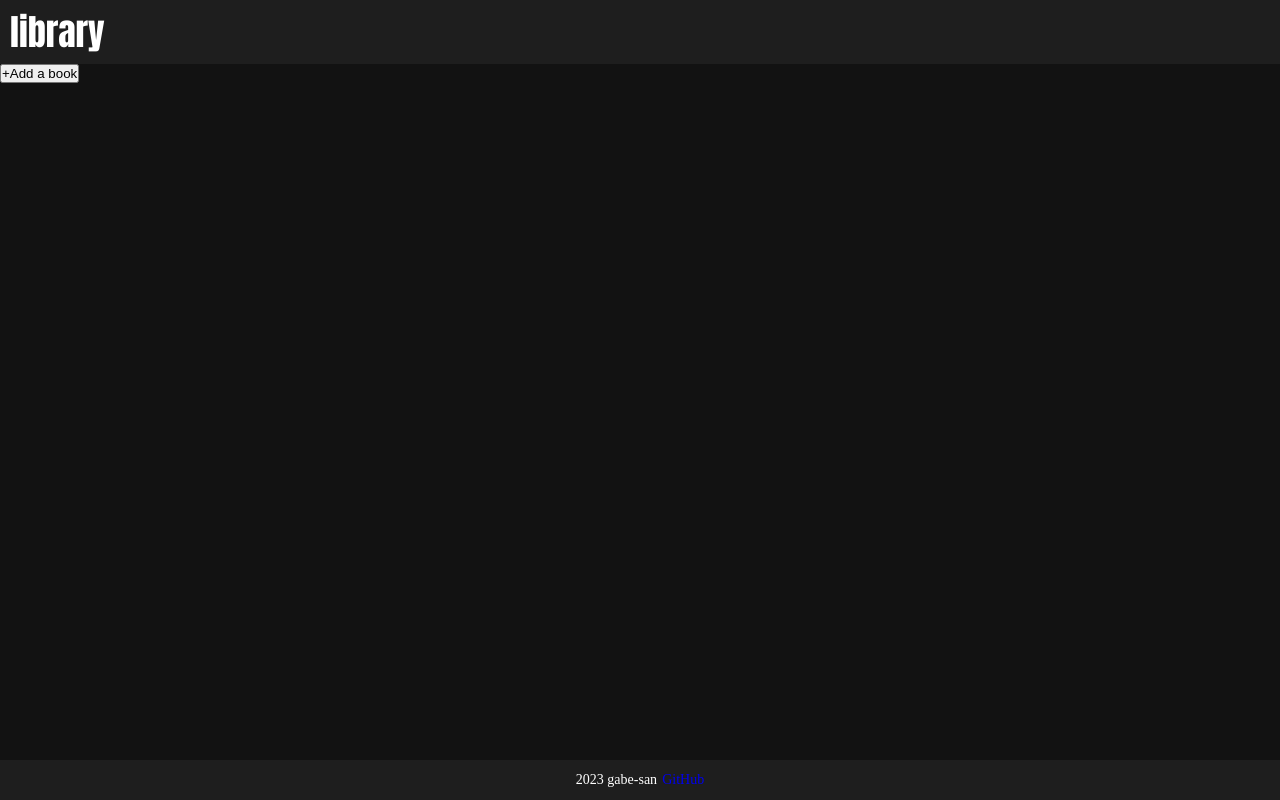
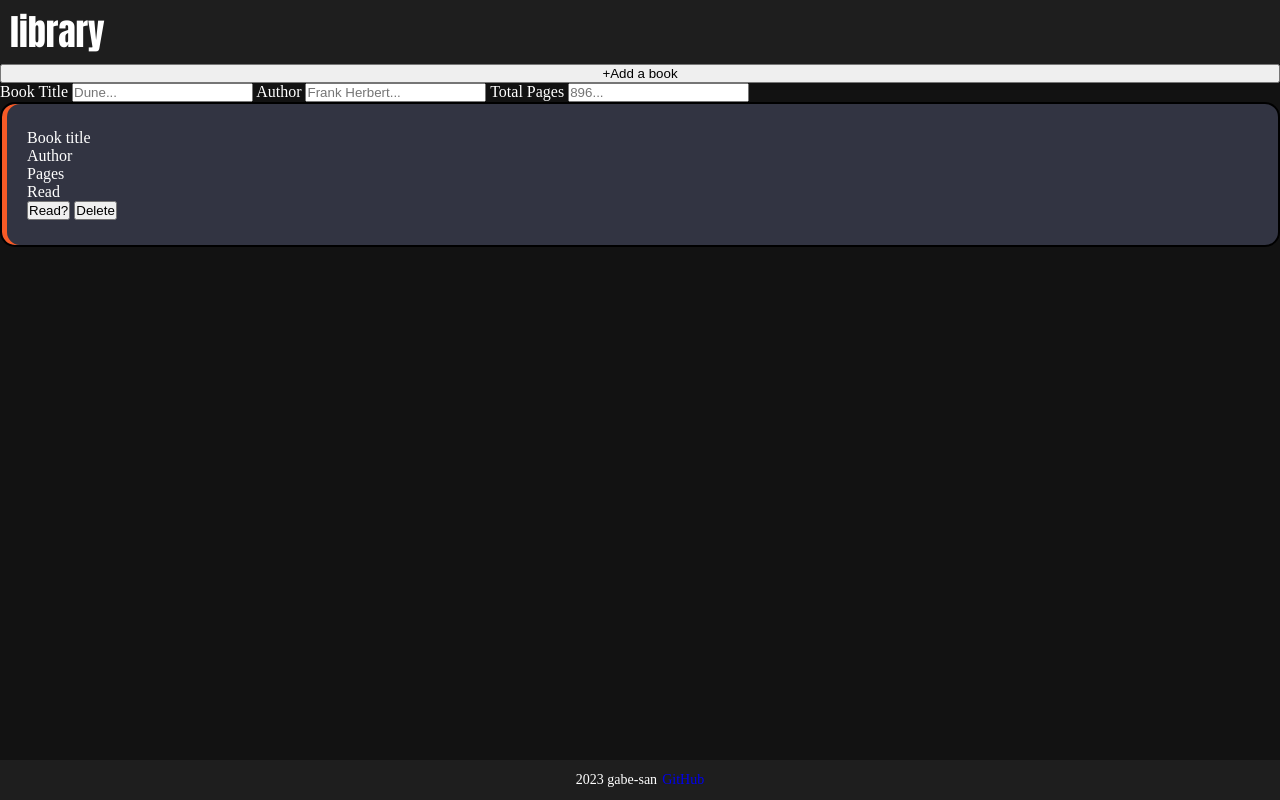
Before and after one commit to gabe-san/book-library, a website: page index.html in a window 1280 px wide. Drawn offline with Linux system fonts and the light colour scheme.

Commit message:
Edit forms and removed comments

```diff
--- a/index.html
+++ b/index.html
@@ -12,12 +12,37 @@
         <div class="navbar">
             <div>library</div>
         </div>
-        <div class="bookGrid">
-            <div>
-                <button class="addBook">+Add a book</button>
+        <div class="bookGridAdd">
+            <button class="addBook">+Add a book</button>
+
+        </div>
+        <div>
+            <form action="" method="post">
+                <label for="book_title">Book Title</label>
+                <input type="text" id="book_title" name="book_title" placeholder="Dune...">
+
+                <label for="author_name">Author</label>
+                <input type="text" id="author_name" name="author_name" placeholder="Frank Herbert...">
+
+                <label for="page_count">Total Pages</label>
+                <input type="text" id="page_count" name="page_count" placeholder="896...">
+            </form>
+        </div>
+
+        <div class="content-container">
+            <div class="card1">
+                <p class="cardtitle">Book title</p>
+                <p class="cardauthor">Author</p>
+                <p class="cardpages">Pages</p>
+                <p class="cardread">Read</p>
+                <div class="cbuttons">
+                    <button class="cbutton1">Read?</button>
+                    <button class="cbutton2">Delete</button>
+                </div>
             </div>
-            <div class="card"></div>
+
         </div>
+
         <footer>2023 gabe-san <a href="https://github.com/gabe-san" target="_blank"> GitHub</a></footer>
     </div>
 
--- a/main.js
+++ b/main.js
@@ -6,9 +6,10 @@ function Books(title, author, pages, read) {
   this.title = title;
   this.author = author;
   this.pages = pages;
-  this.read = read;
+  this.isRead = false; // to do: make conditional Example: let this.isRead = (read = true) ? true : false
   this.info = () => `${title} by ${author}, ${pages} pages, ${read}`;
 }
+// search how to make booleans in object constructor
 
 // manually add one book to test
 const theHobbit = new Books(
@@ -17,23 +18,28 @@ const theHobbit = new Books(
   "295",
   "not read yet"
 );
-console.log(theHobbit.info());
+
 // for user input, you must getElement or querySelector each from the form in order to implement new Book.
 
 // function to add Books to myLibrary
 function addBookToLibrary(bookConstructor) {
-  // .push() object from constructor to myLibrary. bookAdd returns length of new array(myLibrary)
+  const bookAdd = myLibrary.push(bookConstructor);
 
-  const bookAdd = myLibrary.push(bookConstructor);
-  // newObjectFromBookConstructor.push(myLibrary);
-  // console.log(myLibrary[bookAdd]);
+  return bookAdd;
 }
 addBookToLibrary(theHobbit);
+
 function displayLibrary() {
   return myLibrary;
   // for loop myLibrary
   // if object exists myLibrary, change textContent of html card on page
 }
 
-// some useful methods for project: arr.find(function(item,index,array))
-// https://javascript.info/array-methods
+/* work flow:
+1: store user input into variables. form or prompt?
+2: find a way to connect those variables into the Book Constructor
+3: use addBookToLibrary to store the newly created object in myLibrary[]
+4: ***Test*** console.log to see if array properly stores it
+5: displayLibrary() to automatically fill new html divs to showcase object contents of myLibrary();
+6: Add QoL button inputs: Remove book, add new book, Read status
+*/
--- a/style.css
+++ b/style.css
@@ -2,6 +2,8 @@
     --darkbackgroundcolor: rgb(18, 18, 18);
     --darkhefooterbackcolor:  rgb(30, 30, 30);
     --darktextcolor: rgb(255, 255, 255);
+    --cardbackgroundcolor: rgb(50, 52, 66);
+    --cardbackgroundshadow: rgb(247, 90, 38);;
 }
 * {
     box-sizing: border-box;
@@ -31,8 +33,27 @@ html, body {
     background-color: var(--darkhefooterbackcolor);
 }
 
+/* Book Grid */
 
+.bookGridAdd {
+    display: grid;
+    grid-template-columns: repeat(autofit, minmax(150px, 1fr));
+    grid-template-rows: repeat(autofit, minmax(150px, 1fr));;
+}
 
+div[class^="card"] {
+    border: 2px solid black;
+    border-radius: 15px;
+    display:flex;
+    flex-direction: column;
+    align-items: flex-start;
+    justify-content: flex-start;
+    padding: 25px;
+    background: var(--cardbackgroundcolor);
+    transition: all 0.4s ease-out;
+    position: relative;
+    box-shadow: inset 5px 0.01px var(--cardbackgroundshadow);
+}
 
 
 
```
